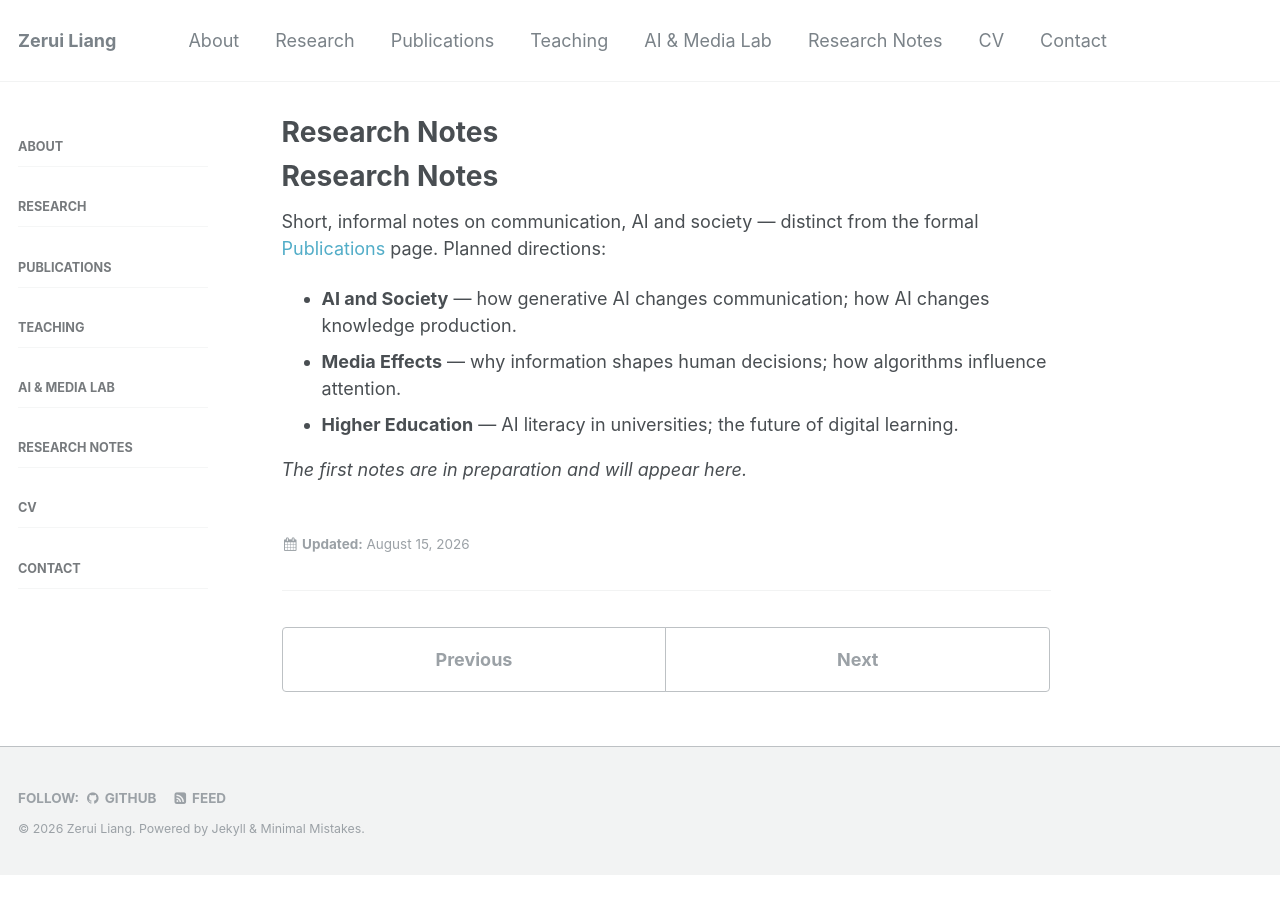
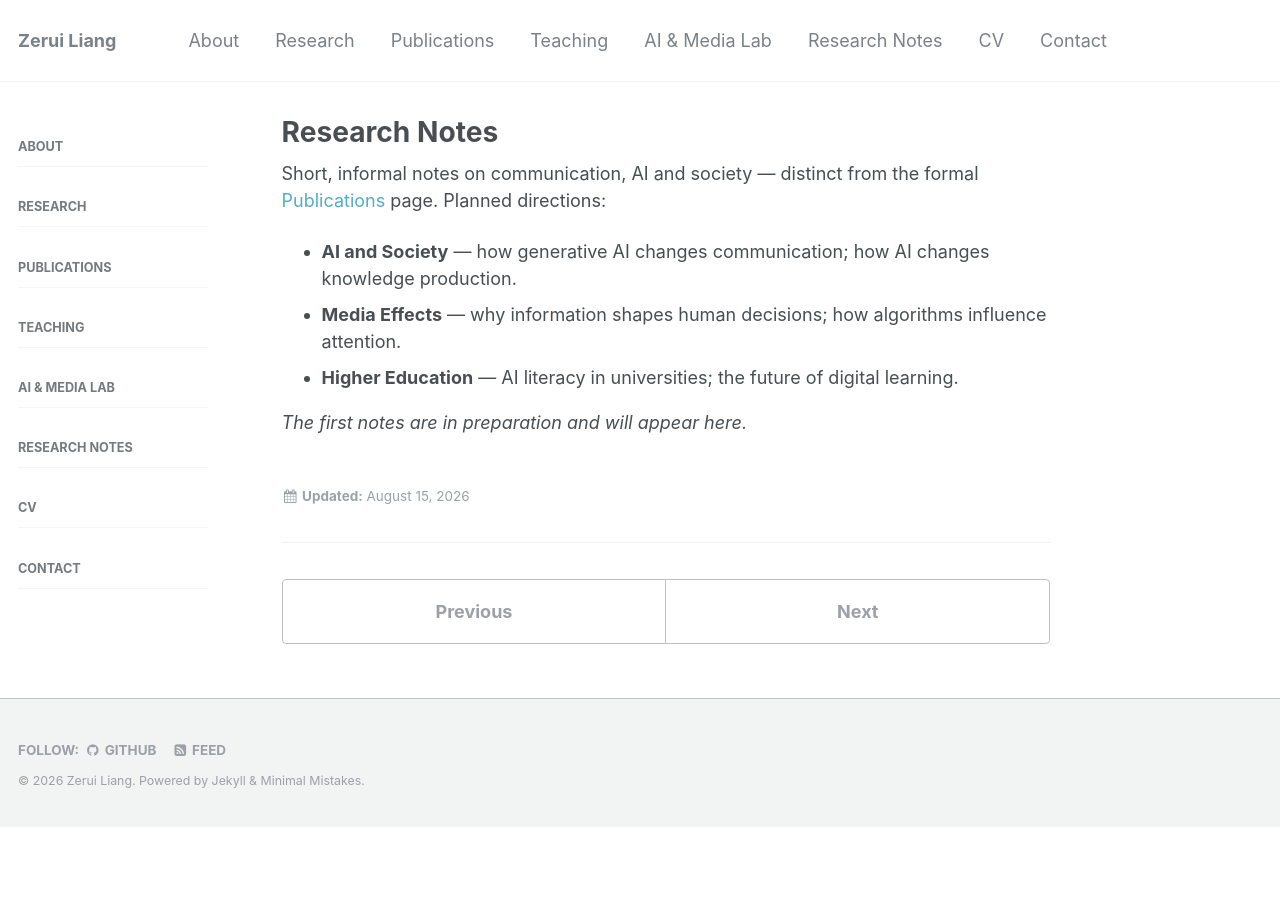
Before and after one commit to ArecRui/ArecRui.github.io, a Jekyll site: the page built from _docs/research-notes.md, in a window 1280 px wide. Built offline with Jekyll 4.4.1, drawn with Linux system fonts in a browser that asks for light colours.

Commit message:
page: drop breadcrumb + remove duplicate H1 (match about)

```diff
--- a/_docs/research-notes.md
+++ b/_docs/research-notes.md
@@ -4,8 +4,6 @@ permalink: /docs/research-notes/
 layout: single
 breadcrumbs: false
 ---
-
-# Research Notes
 
 Short, informal notes on communication, AI and society — distinct from the formal [Publications](/docs/publications/) page. Planned directions:
 
```
